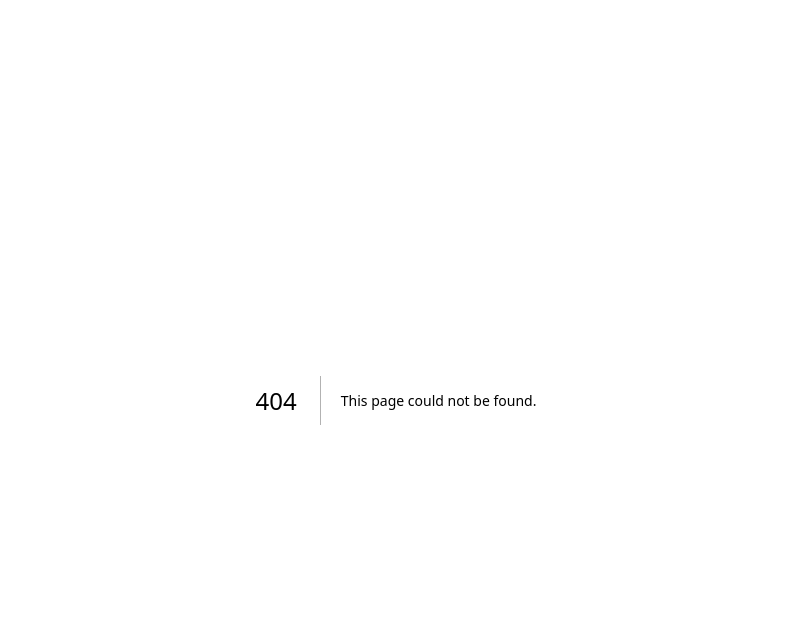
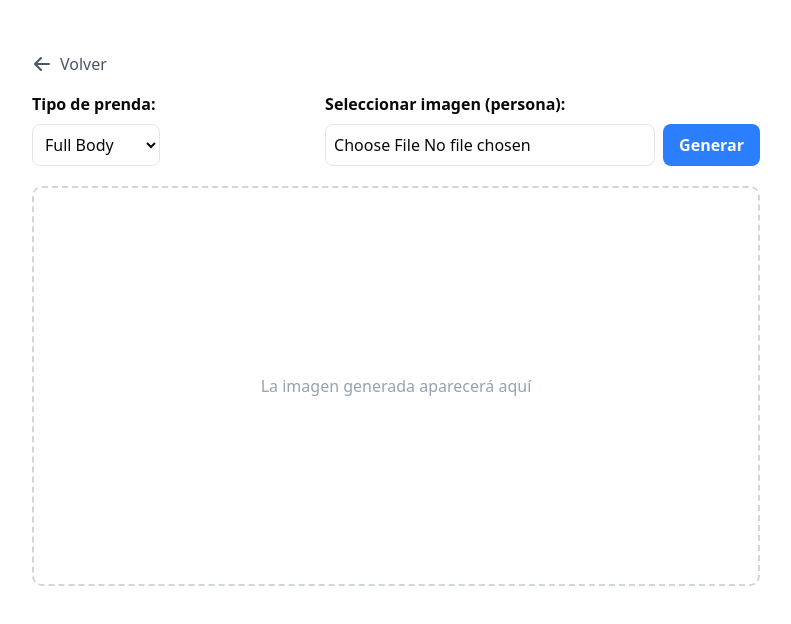
Before and after one commit to Nols05/Lookas, a Next.js app: page /try-on in a window 1280 px wide. Before the commit this address had no page. Shown: the top 624 px of the page, without its empty margins (244-1035 px from the left). Built offline with nearby package versions, Linux system fonts and the light colour scheme.

Commit message:
Implementado probador virtual

```diff
--- a/app/components/ProductGrid.tsx
+++ b/app/components/ProductGrid.tsx
@@ -3,6 +3,7 @@ import Image from 'next/image';
 import { Card } from '@/components/ui/card';
 import { scrapeProductImages } from '@/lib/scraping';
 import { Button } from '@/components/ui/button';
+import { useRouter } from 'next/navigation';
 
 interface Product {
     id: string;
@@ -30,6 +31,14 @@ interface ProductGridProps {
 export function ProductGrid({ products: initialProducts }: ProductGridProps) {
     const [products, setProducts] = useState<Product[]>(initialProducts);
     const [selectedVariants, setSelectedVariants] = useState<Record<string, number>>({});
+    const router = useRouter();
+
+    const handleTryOn = (product: Product, variantIndex: number) => {
+        const imageUrl = product.scrapedImages?.[variantIndex]?.url;
+        if (imageUrl) {
+            router.push(`/try-on?imageUrl=${encodeURIComponent(imageUrl)}`);
+        }
+    };
 
     useEffect(() => {
         setProducts(initialProducts);
@@ -138,6 +147,7 @@ export function ProductGrid({ products: initialProducts }: ProductGridProps) {
                                 <Button
                                     className="flex-1 bg-black text-white hover:bg-gray-800 disabled:bg-gray-300 disabled:cursor-not-allowed"
                                     disabled={!product.scrapedImages || selectedVariants[product.id] === undefined}
+                                    onClick={() => selectedVariants[product.id] !== undefined && handleTryOn(product, selectedVariants[product.id])}
                                 >
                                     {selectedVariants[product.id] !== undefined
                                         ? `Probar ${product.scrapedImages?.[selectedVariants[product.id]]?.color}`
--- a/app/page.tsx
+++ b/app/page.tsx
@@ -4,7 +4,7 @@ export default function Home() {
   return (
     <main className="container mx-auto py-8">
       <h1 className="text-3xl font-bold text-center mb-8">
-        Selector de Ejercicios
+        Probador Virtual
       </h1>
       <FileUpload />
     </main>
--- /dev/null
+++ b/app/try-on/page.tsx
@@ -0,0 +1,15 @@
+'use client';
+
+import { useSearchParams } from 'next/navigation';
+import ImageSelector from '@/components/ImageSelector';
+
+export default function TryOnPage() {
+    const searchParams = useSearchParams();
+    const imageUrl = searchParams.get('imageUrl');
+
+    return (
+        <div className="container mx-auto py-8">
+            <ImageSelector clothesImageUrl={imageUrl} />
+        </div>
+    );
+}
--- a/components/ImageSelector.tsx
+++ b/components/ImageSelector.tsx
@@ -3,12 +3,32 @@
 
 import React, { useState } from 'react';
 import Image from 'next/image';
+import { useRouter } from 'next/navigation';
 
-export default function ImageSelector() {
+interface TaskResponse {
+  error_code: number;
+  task_id: string;
+  task_type: string;
+}
+
+interface ResultResponse {
+  data: {
+    image: string;
+  };
+  error_code: number;
+  task_status: number;
+}
+
+interface ImageSelectorProps {
+  clothesImageUrl?: string | null;
+}
+
+export default function ImageSelector({ clothesImageUrl }: ImageSelectorProps) {
+  const router = useRouter();
   const [workoutType, setWorkoutType] = useState<string>('full_body');
-
-  // Imagen fija que siempre se mostrará
-  const fixedImage = '/default-workout.jpg';
+  const [selectedFile, setSelectedFile] = useState<File | null>(null);
+  const [isLoading, setIsLoading] = useState(false);
+  const [resultImage, setResultImage] = useState<string | null>(null);
 
   const handleWorkoutTypeChange = (event: React.ChangeEvent<HTMLSelectElement>) => {
     setWorkoutType(event.target.value);
@@ -17,24 +37,144 @@ export default function ImageSelector() {
   const handleImageChange = (event: React.ChangeEvent<HTMLInputElement>) => {
     const file = event.target.files?.[0];
     if (file) {
+      setSelectedFile(file);
       console.log('Archivo seleccionado:', file.name);
     }
   };
 
-  const handleGenerate = () => {
-    console.log('Generando con tipo:', workoutType);
-    // Aquí puedes añadir la lógica de generación
+  const checkTaskResult = async (taskId: string) => {
+    const options = {
+      method: 'GET',
+      headers: {
+        'X-RapidAPI-Key': '871410ef94msh6db4dc310d7d923p14f776jsna4303bde21e9',
+        'X-RapidAPI-Host': 'try-on-clothes.p.rapidapi.com'
+      }
+    };
+
+    const response = await fetch(
+      `https://try-on-clothes.p.rapidapi.com/api/rapidapi/query-async-task-result?task_id=${taskId}`,
+      options
+    );
+
+    if (!response.ok) {
+      throw new Error(`Error consultando resultado: ${response.status}`);
+    }
+
+    const result: ResultResponse = await response.json();
+    return result;
+  };
+
+  const pollTaskResult = async (taskId: string) => {
+    const maxAttempts = 10;
+    const delayMs = 2000; // 2 segundos entre intentos
+
+    for (let attempt = 0; attempt < maxAttempts; attempt++) {
+      const result = await checkTaskResult(taskId);
+
+      if (result.task_status === 2 && result.data?.image) {
+        return result.data.image;
+      }
+
+      // Si no está listo, esperamos antes del siguiente intento
+      await new Promise(resolve => setTimeout(resolve, delayMs));
+    }
+
+    throw new Error('Tiempo de espera agotado');
+  };
+
+  const handleGenerate = async () => {
+    if (!selectedFile) {
+      console.log('⚠️ Aviso: Debes seleccionar una imagen de una persona primero');
+      return;
+    }
+
+    setIsLoading(true);
+    setResultImage(null); // Limpiamos la imagen anterior si existe
+
+    try {
+      const formData = new FormData();
+      formData.append('task_type', 'async');
+      formData.append('clothes_type', workoutType);
+      formData.append('person_image', selectedFile);
+
+      // Obtener la imagen de ropa ya sea de la URL proporcionada o la por defecto
+      const imageUrl = clothesImageUrl || '/default-workout.jpg';
+
+      try {
+        console.log('Descargando imagen de ropa desde:', imageUrl);
+        const clothesResponse = await fetch(imageUrl);
+        if (!clothesResponse.ok) {
+          throw new Error(`Error al descargar la imagen: ${clothesResponse.status}`);
+        }
+
+        const clothesBlob = await clothesResponse.blob();
+        const fileName = clothesImageUrl ? 'selected-clothes.jpg' : 'default-workout.jpg';
+        const clothesFile = new File([clothesBlob], fileName, { type: clothesBlob.type || 'image/jpeg' });
+        formData.append('clothes_image', clothesFile);
+
+        console.log('Imagen de ropa procesada correctamente');
+      } catch (error) {
+        console.error('Error al procesar la imagen de ropa:', error);
+        // Si falla, intentamos con la imagen por defecto
+        const defaultResponse = await fetch('/default-workout.jpg');
+        const defaultBlob = await defaultResponse.blob();
+        const defaultFile = new File([defaultBlob], 'default-workout.jpg', { type: 'image/jpeg' });
+        formData.append('clothes_image', defaultFile);
+      }
+
+      const options = {
+        method: 'POST',
+        headers: {
+          'X-RapidAPI-Key': '871410ef94msh6db4dc310d7d923p14f776jsna4303bde21e9',
+          'X-RapidAPI-Host': 'try-on-clothes.p.rapidapi.com'
+        },
+        body: formData
+      };
+
+      console.log('Enviando petición inicial...');
+
+      const response = await fetch('https://try-on-clothes.p.rapidapi.com/portrait/editing/try-on-clothes', options);
+
+      if (!response.ok) {
+        throw new Error(`Error en la petición inicial: ${response.status}`);
+      }
+
+      const data: TaskResponse = await response.json();
+      console.log('Task ID recibido:', data.task_id);
+
+      // Consultamos el resultado
+      console.log('Consultando resultado...');
+      const resultImageUrl = await pollTaskResult(data.task_id);
+
+      // Actualizamos la imagen en la interfaz
+      setResultImage(resultImageUrl);
+      console.log('Imagen actualizada con éxito');
+
+    } catch (error) {
+      console.error('Error en el proceso:', error);
+    } finally {
+      setIsLoading(false);
+    }
   };
 
   return (
     <div className="max-w-3xl mx-auto p-5">
+      <button
+        onClick={() => router.back()}
+        className="mb-4 flex items-center gap-2 text-gray-600 hover:text-gray-800 transition-colors"
+      >
+        <svg xmlns="http://www.w3.org/2000/svg" className="h-5 w-5" viewBox="0 0 20 20" fill="currentColor">
+          <path fillRule="evenodd" d="M9.707 16.707a1 1 0 01-1.414 0l-6-6a1 1 0 010-1.414l6-6a1 1 0 011.414 1.414L5.414 9H17a1 1 0 110 2H5.414l4.293 4.293a1 1 0 010 1.414z" clipRule="evenodd" />
+        </svg>
+        Volver
+      </button>
       <div className="flex flex-col md:flex-row justify-between gap-5 mb-5">
         <div className="flex flex-col gap-2">
           <label
             htmlFor="workout-type"
             className="font-semibold"
           >
-            Tipo de entrenamiento:
+            Tipo de prenda:
           </label>
           <select
             id="workout-type"
@@ -53,7 +193,7 @@ export default function ImageSelector() {
             htmlFor="image-upload"
             className="font-semibold"
           >
-            Seleccionar imagen:
+            Seleccionar imagen (persona):
           </label>
           <div className="flex gap-2">
             <input
@@ -65,22 +205,40 @@ export default function ImageSelector() {
             />
             <button
               onClick={handleGenerate}
-              className="bg-blue-500 hover:bg-blue-600 text-white font-semibold py-2 px-4 rounded-md transition-colors"
+              disabled={isLoading}
+              className={`
+                ${isLoading ? 'bg-gray-400' : 'bg-blue-500 hover:bg-blue-600'}
+                text-white font-semibold py-2 px-4 rounded-md transition-colors
+                flex items-center gap-2
+              `}
             >
-              Generar
+              {isLoading ? (
+                <>
+                  <span className="animate-spin">⏳</span>
+                  Procesando...
+                </>
+              ) : (
+                'Generar'
+              )}
             </button>
           </div>
         </div>
       </div>
 
       <div className="w-full flex justify-center items-center min-h-[400px] border-2 border-dashed border-gray-300 rounded-lg">
-        <Image
-          src={fixedImage}
-          alt="Fixed workout image"
-          width={400}
-          height={400}
-          className="object-contain max-h-[400px]"
-        />
+        {resultImage ? (
+          <Image
+            src={resultImage}
+            alt="Result image"
+            width={400}
+            height={400}
+            className="object-contain max-h-[400px]"
+          />
+        ) : (
+          <div className="text-gray-400">
+            {isLoading ? 'Generando imagen...' : 'La imagen generada aparecerá aquí'}
+          </div>
+        )}
       </div>
     </div>
   );
--- a/next.config.ts
+++ b/next.config.ts
@@ -9,6 +9,7 @@ const nextConfig: NextConfig = {
 
       },
     ],
+    domains: ['ailab-result-rapidapi.oss-accelerate.aliyuncs.com'],
   },
 };
 
```
Also changed, not shown: public/default-workout.jpg.
